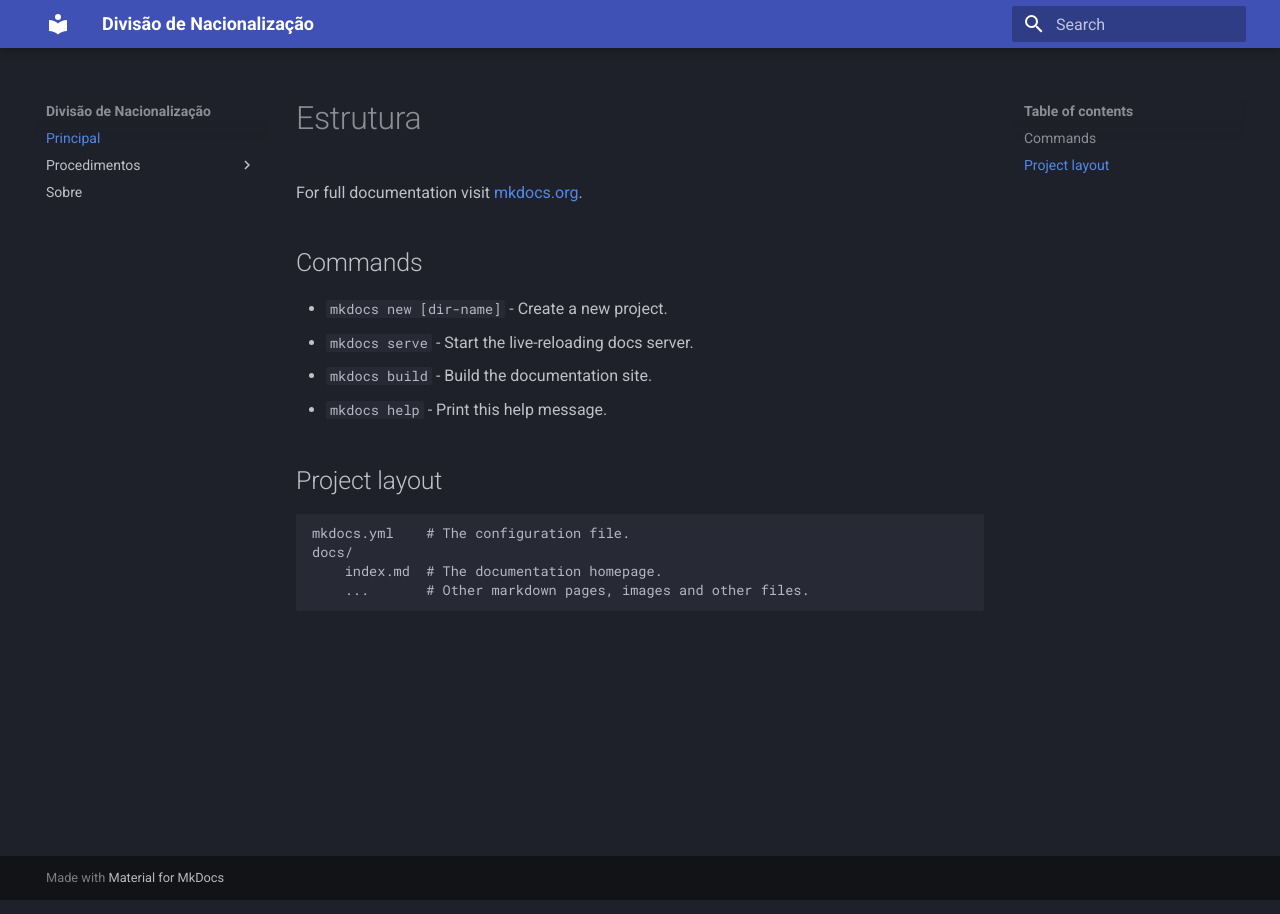
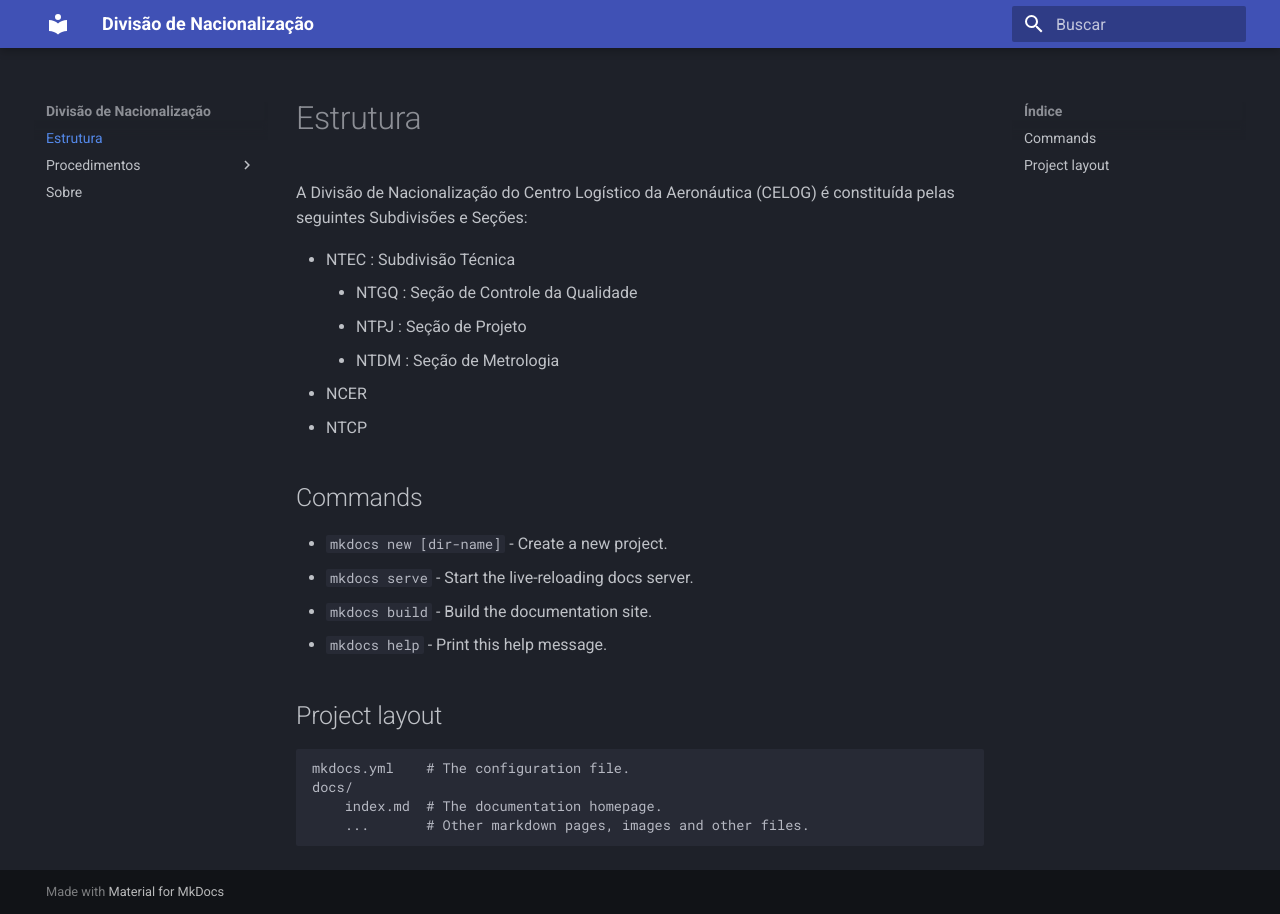
Before and after one commit to nacionalizacao/nacionalizacao.github.io, an MkDocs documentation site: the page built from docs/index.md, in a window 1280 px wide. Built offline with MkDocs 1.6.1 and Material for MkDocs 9.7.7, drawn with Linux system fonts in a browser that asks for light colours.

Commit message:
estrurura

```diff
--- a/docs/index.md
+++ b/docs/index.md
@@ -1,6 +1,14 @@
 # Estrutura
 
-For full documentation visit [mkdocs.org](https://mkdocs.org).
+A Divisão de Nacionalização do Centro Logístico da Aeronáutica (CELOG) é constituída pelas seguintes Subdivisões e Seções:
+
+- NTEC : Subdivisão Técnica
+    - NTGQ : Seção de Controle da Qualidade
+    - NTPJ : Seção de Projeto
+    - NTDM : Seção de Metrologia
+- NCER
+- NTCP
+
 
 ## Commands
 
--- a/mkdocs.yml
+++ b/mkdocs.yml
@@ -1,7 +1,7 @@
 site_name: Divisão de Nacionalização
 
 nav:
-  - Principal: index.md
+  - Estrutura: index.md
   - Procedimentos:
       - Requisições de ressuprimento: proc/requisicaoRessuprimento.md
       - Listagem de PTNs: proc/listaPTN.md
@@ -9,5 +9,6 @@ nav:
 
 theme:
   name: material
+  language: pt
   palette:
     scheme: slate
```
